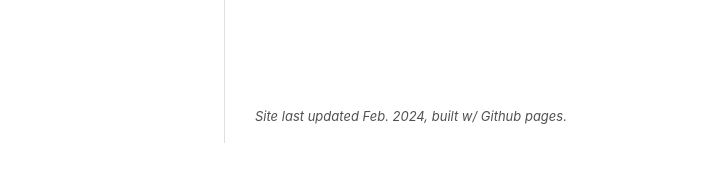
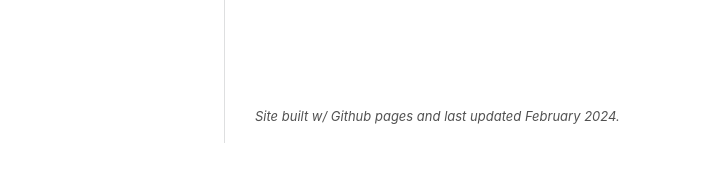
Before and after one commit to qasar/qasar.github.io, a Jekyll site: the page built from about.md, in a window 1280 px wide. Shown: the part 596-778 px from the top of the page, without its empty margins (35-744 px from the left). Built offline with Jekyll 4.4.1, drawn with Linux system fonts in a browser that asks for light colours.

Commit message:
Update about.md

```diff
--- a/about.md
+++ b/about.md
@@ -32,4 +32,4 @@ Email: <a href="mailto:hi@qy.co" target="_blank">hi@qy.co</a>.
 <br>
 <br>
 <br>
-<br> <i> Site last updated Feb. 2024, built w/ Github pages. </i>
+<br> <i> Site built w/ Github pages and last updated February 2024. </i>
```
